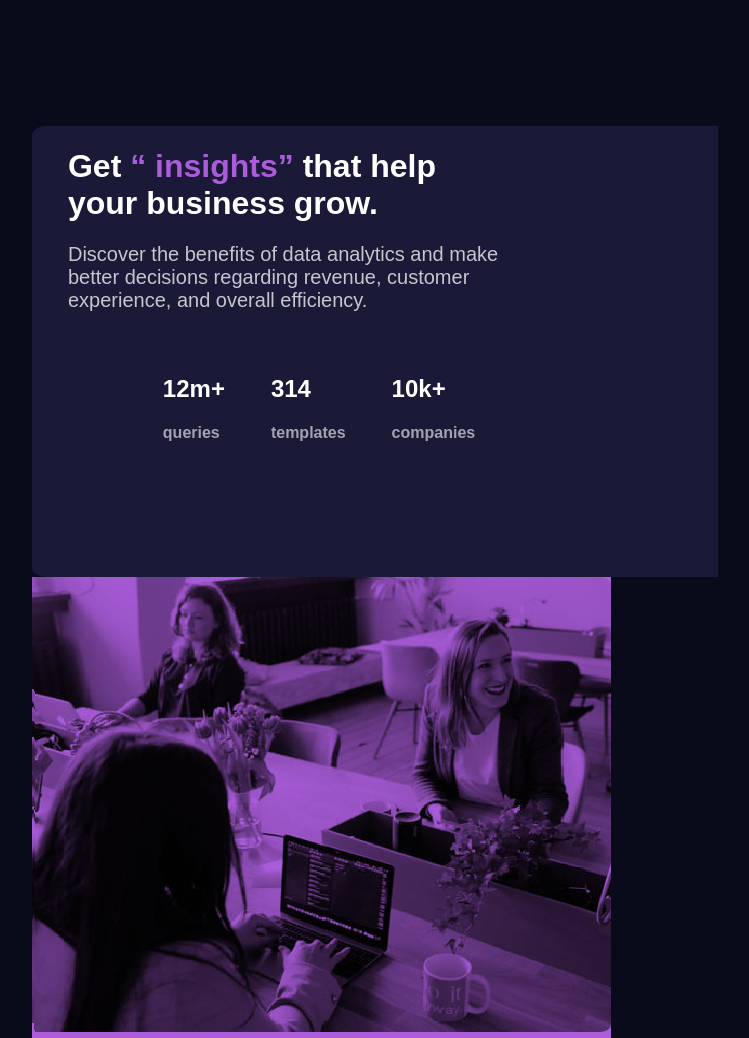
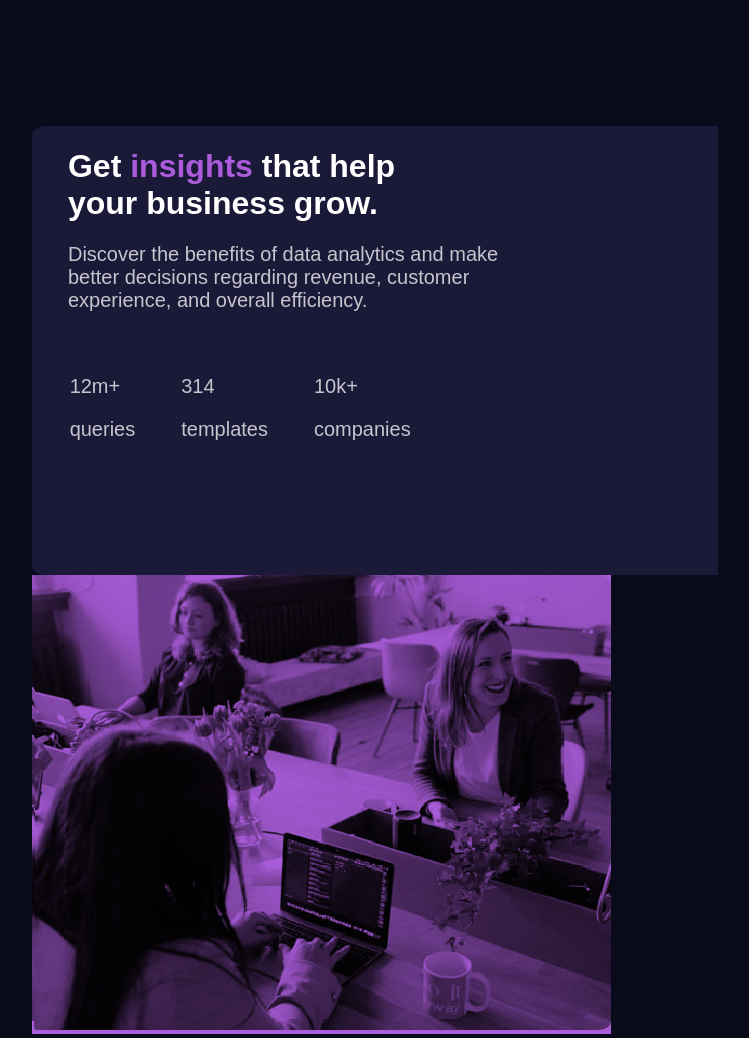
Before and after one commit to KingSkyros/stats-preview-card-component-main, a plain HTML site: page index.html in a window 1280 px wide. Shown: the whole page, without its empty margins (1-750 px from the left). Drawn offline with Linux system fonts and the light colour scheme.

Commit message:
corrected

```diff
--- a/index.css
+++ b/index.css
@@ -10,7 +10,6 @@ body{
 img{
     border-top-right-radius: 2%;
     border-bottom-right-radius: 2%;
-    padding-bottom: 2px;
     mix-blend-mode: multiply;
 }
 
@@ -52,6 +51,8 @@ h4{
 }
 
 ul{
+    position: relative;
+    right: 15%;
     overflow: hidden;
     list-style-type: none;
 }
@@ -65,6 +66,6 @@ p{
     font-size: 20px;
 }
 
-q{
+a{
     color: hsl(277, 64%, 61%);
 }
--- a/index.html
+++ b/index.html
@@ -15,7 +15,7 @@
   <div id="body">
     <div id="text">
     <div class="new">
-      <h1>Get <q> insights</q> that help <br> your business grow.</h1>
+      <h1>Get <a> insights</a> that help <br> your business grow.</h1>
 
       <p>Discover the benefits of data analytics and make <br>
         better decisions regarding revenue, customer <br>
@@ -24,15 +24,18 @@
 
      <div class="contact">
     <ul>
-      <li><h2>10k+</h2> <h4 class="t">companies</h4></li>
-      <li><h2>314</h2> <h4 class="t">templates</h4></li>
-      <li><h2>12m+</h2> <h4 class="t">queries</h4> </li>
+      <li><p>10k+</p> <p class="t">companies</p></li>
+      <li><p>314</p> <p class="t">templates</p></li>
+      <li><p>12m+</p> <p class="t">queries</p> </li>
     </ul>
      </div>
     </div>
     </div>
     <div id="image">
-      <img src="image-header-desktop.jpg" >
+      <picture>
+        <source media="(min-width: )" srcset="">
+        <img src="./image-header-desktop.jpg" alt="people">
+      </picture>
     </div>
   </div>
 </body>
```
